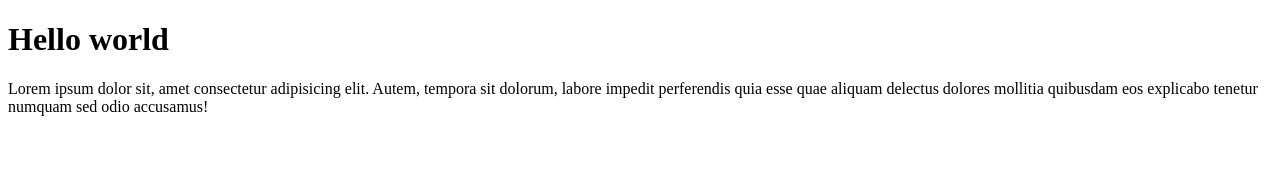
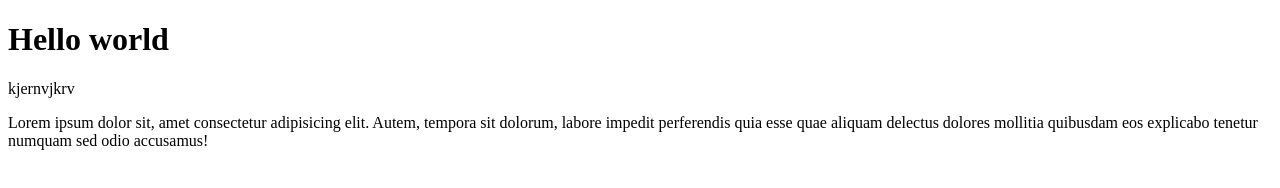
Before and after one commit to UmidjonEsirgapov/magazin.uz, a plain HTML site: page index.html in a window 1280 px wide. Drawn offline with Linux system fonts and the light colour scheme.

Commit message:
paragrf qo'shdim

```diff
--- a/index.html
+++ b/index.html
@@ -8,6 +8,7 @@
 </head>
 <body>
     <h1>Hello world</h1>
+    kjernvjkrv
     <p>Lorem ipsum dolor sit, amet consectetur adipisicing elit. Autem, tempora sit dolorum, labore impedit perferendis quia esse quae aliquam delectus dolores mollitia quibusdam eos explicabo tenetur numquam sed odio accusamus!</p>
 </body>
 </html>
```
